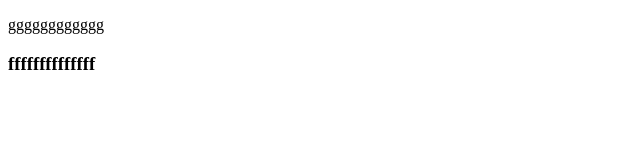
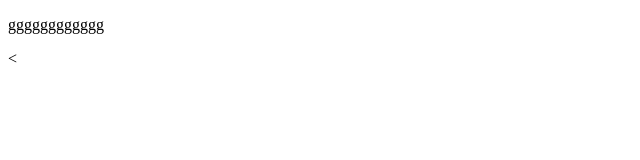
Before and after one commit to papazhora/javaTestNew, a plain HTML site: page index.html in a window 1280 px wide. Shown: the whole page, without its empty margins (0-640 px from the left). Drawn offline with Linux system fonts and the light colour scheme.

Commit message:
commit111

```diff
--- a/index.html
+++ b/index.html
@@ -6,6 +6,7 @@
 </head>
 <body>
   <p>gggggggggggg</p>
-  <h3>ffffffffffffff</h3>
+  <
+
 </body>
 </html>
```
